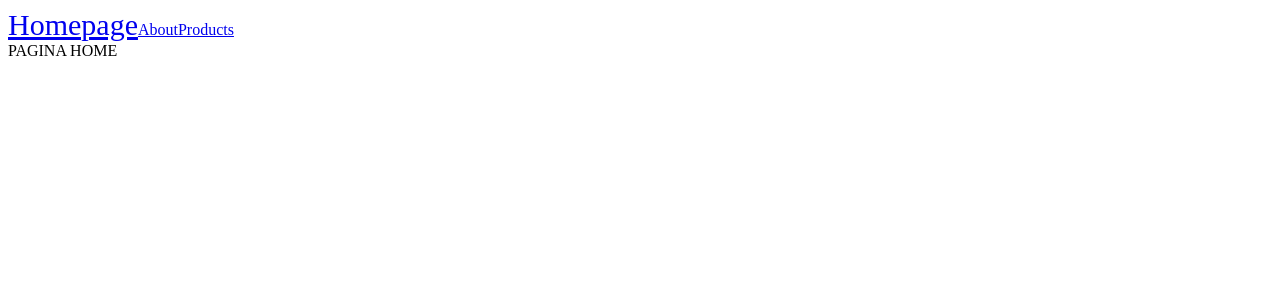
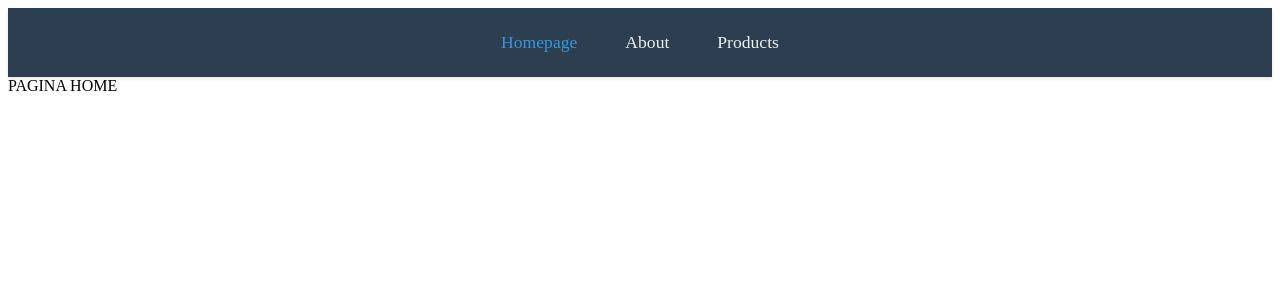
Before and after one commit to AndreaCatapano/react-router, a React (Vite) app: page / in a window 1280 px wide. Shown: the top 300 px of the page. Built offline with nearby package versions, Linux system fonts and the light colour scheme.

Commit message:
feat: added css for headerNavBar

```diff
--- a/src/index.css
+++ b/src/index.css
@@ -1,3 +1,28 @@
-.active {
-  font-size: 30px;
+nav {
+  display: flex;
+  justify-content: center;
+  background-color: #2c3e50;
+  padding: 1rem 2rem;
+  box-shadow: 0 2px 4px rgba(0, 0, 0, 0.1);
 }
+
+nav a {
+  color: #ecf0f1;
+  text-decoration: none;
+  margin: 0 1.5rem;
+  padding: 0.5rem 0;
+  font-size: 1.1rem;
+  font-weight: 500;
+  position: relative;
+  transition: color 0.3s ease;
+}
+
+
+nav a.active {
+  color: #3498db;
+}
+
+nav a.active::after {
+  width: 100%;
+  background-color: #3498db;
+}
```
